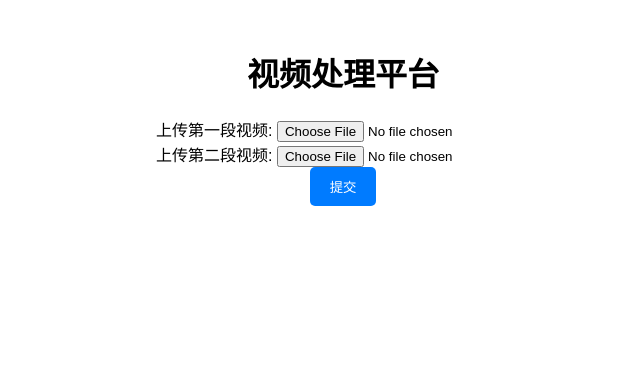
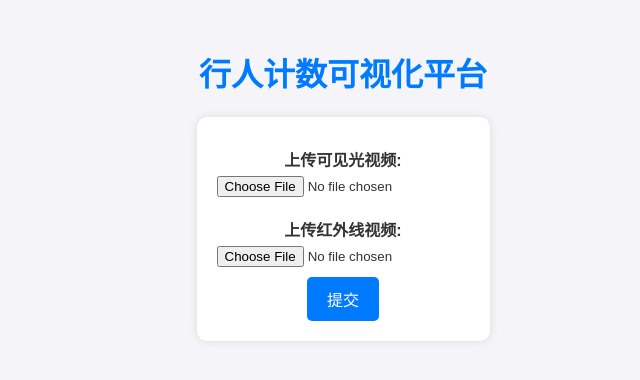
Before and after one commit to MaoGN1002/PedestrianCountingPlatform, a Flask app: page / in a window 1280 px wide. Shown: the top 380 px of the page, without its empty margins (297-937 px from the left). Run offline with Flask 3, Linux system fonts and the light colour scheme.

Commit message:
前端初步美化完成

```diff
--- a/templates/index.html
+++ b/templates/index.html
@@ -2,12 +2,33 @@
 <html lang="en">
 <head>
     <meta charset="UTF-8">
-    <title>视频处理平台</title>
+    <title>行人计数可视化平台</title>
     <style>
         body {
             font-family: Arial, sans-serif;
             text-align: center;
             padding: 20px;
+            background-color: #f4f4f9;
+            color: #333;
+        }
+        h1 {
+        color: #007BFF;
+        }
+        form {
+            background-color: #fff;
+            padding: 20px;
+            border-radius: 10px;
+            box-shadow: 0 0 10px rgba(0, 0, 0, 0.1);
+            display: inline-block;
+            margin-bottom: 20px;
+        }
+        label {
+            display: block;
+            margin: 10px 0 5px;
+            font-weight: bold;
+        }
+        input[type="file"] {
+            margin-bottom: 10px;
         }
         input[type="submit"] {
             padding: 10px 20px;
@@ -16,6 +37,7 @@
             border: none;
             border-radius: 5px;
             cursor: pointer;
+            font-size: 16px;
         }
         input[type="submit"]:hover {
             background-color: #0056b3;
@@ -24,26 +46,34 @@
             font-size: 20px;
             font-weight: bold;
             color: green;
+            /* margin-top: 10px; */
         }
-
-        /* 添加视频样式 */
         video {
             max-width: 100%;
             width: 600px;  /* 设置视频宽度 */
             height: auto;  /* 自动调整高度以保持宽高比 */
+            border: 1px solid #ddd;
+            border-radius: 10px;
+            box-shadow: 0 0 10px rgba(0, 0, 0, 0.1);
+            margin-top: 20px;
         }
 
 
+        .header {
+        position: relative;
+        display: inline-block;
+    }
     </style>
 </head>
 <body>
-    <h1>视频处理平台</h1>
+    <h1>行人计数可视化平台</h1>
+
     <!-- 表单部分，用于上传两段视频 -->
     <form action="/upload" method="post" enctype="multipart/form-data">
-        <label for="video1">上传第一段视频:</label>
+        <label for="video1">上传可见光视频:</label>
         <input type="file" name="video1" id="video1" accept="video/*" required>
         <br>
-        <label for="video2">上传第二段视频:</label>
+        <label for="video2">上传红外线视频:</label>
         <input type="file" name="video2" id="video2" accept="video/*" required>
         <br>
         <input type="submit" value="提交">
@@ -55,6 +85,8 @@
         async function submitForm(event) {
             event.preventDefault();  // 阻止表单的默认提交行为
             const formData = new FormData(event.target);  // 获取表单数据
+            const resultDiv = document.getElementById('result');
+            resultDiv.innerText = '处理中...';  // 显示“处理中”消息
             try {
                 // 使用 fetch API 发送 POST 请求到后端的 /upload 端点
                 const response = await fetch('/upload', {
@@ -68,7 +100,7 @@
                 // 将响应解析为 JSON 格式
                 const data = await response.json();
                 // 将结果显示在页面的 result 区域，并播放视频
-                const resultDiv = document.getElementById('result');
+                // const resultDiv = document.getElementById('result');
                 resultDiv.innerHTML = `<video controls>
                                           <source src="${data.result}" type="video/mp4">
                                           您的浏览器不支持 HTML5 视频标签。
```
